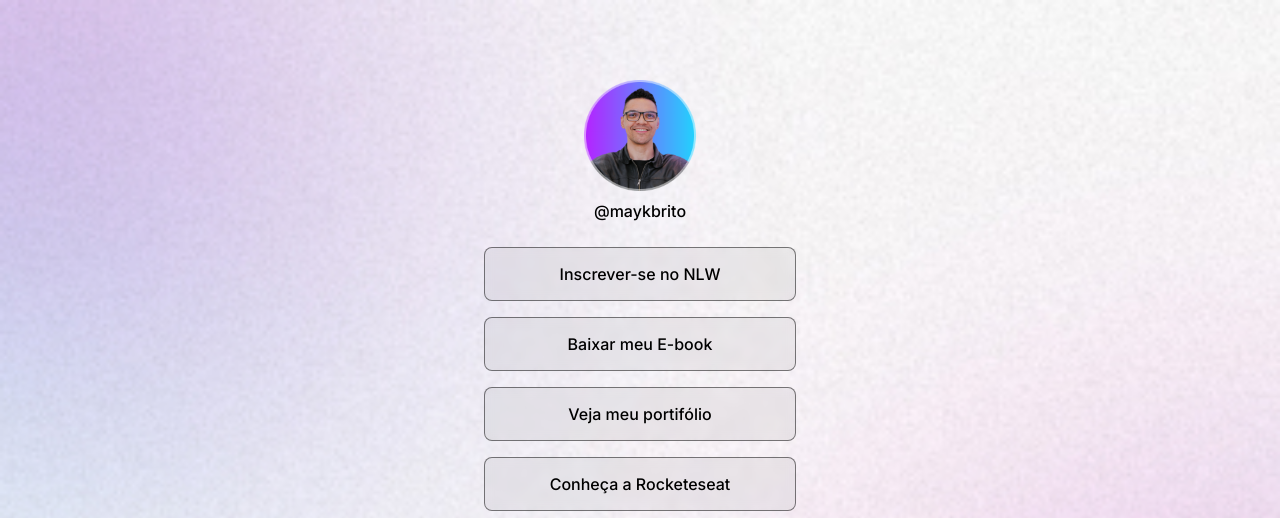
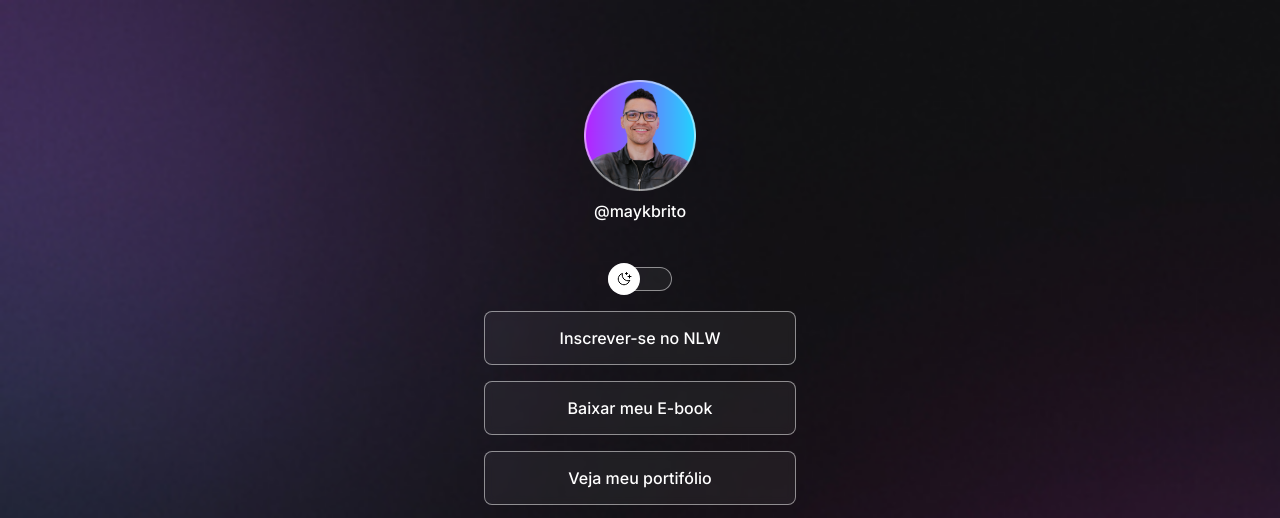
Before and after one commit to carolbarbosa101/social-links, a plain HTML site: page index.html in a window 1280 px wide. Shown: the top 518 px of the page. Drawn offline with nearby package versions, Linux system fonts and the light colour scheme.

Commit message:
one of lasts commit

```diff
--- a/index.html
+++ b/index.html
@@ -1,5 +1,5 @@
 <!DOCTYPE html>
-<html lang="en" class="light">
+<html lang="en" class="root">
 
 <head>
     <link rel="preconnect" href="https://fonts.googleapis.com">
@@ -20,6 +20,13 @@
             <img src="./assets/avatar.png" alt="Profile Pic">
             <p>@maykbrito</p>
         </div>
+
+
+        <div id="switch" onclick="changemood()">
+            <span></span>
+            <button></button>
+        </div>
+
         <ul>
             <li>
                 <a href="#" target="_blank">Inscrever-se no NLW</a>
@@ -56,6 +63,7 @@
 
     <script type="module" src="https://unpkg.com/ionicons@7.1.0/dist/ionicons/ionicons.esm.js"></script>
     <script nomodule src="https://unpkg.com/ionicons@7.1.0/dist/ionicons/ionicons.js"></script>
+    <script src="script.js"></script>
 </body>
 
 </html>
--- /dev/null
+++ b/script.js
@@ -0,0 +1,7 @@
+function changemood() {
+    const html = document.documentElement
+
+    html.classList.toggle('light')
+
+
+}
--- a/style.css
+++ b/style.css
@@ -11,6 +11,7 @@
     --surface-color: rgba(255,255,255, 0.05);
     --surface-color-hover: rgba(0,0,0, 0.02);
     --highlight-color: rgba(255, 255, 255, 0.2);
+    --switch-bg-url: url(./assets/MoonStars.svg);
 }
 
 .light {
@@ -20,6 +21,7 @@
     --surface-color: rgba(0,0,0, 0.05);
     --surface-color-hover: rgba(0,0,0, 0.02);
     --highlight-color: rgba(0, 0, 0, 0.1);
+    --switch-bg-url: url(./assets/Sun.svg);
 }
 
 body {
@@ -38,6 +40,8 @@ body * {
     padding: 0 24px;
 }
 
+/* profile */
+
 #profile {
     text-align: center;
     padding: 24px;
@@ -55,9 +59,45 @@ body * {
     line-height: 24px;
 }
 
-/* links lista*/
+/* switch */
+#switch {
+    position: relative;
+    width: 64px;
+    margin: 20px auto;
+}
+
+#switch button {
+    width: 32px;
+    height: 32px;
+    background: white var(--switch-bg-url) no-repeat center;
+    border: 0;
+    border-radius: 50%;
+
+    position: absolute;
+    top: 50%;
+    left: 0;
+    z-index: 1;
+    transform: translateY(-50%);
+}
+
+.light #switch button {
+    right: 0;
+    left: initial;
+
+}
+
+#switch span {
+    display: block;
+    width: 64px;
+    height: 24px;
+    background: var(--surface-color);
+    border: 1px solid var(--stroke-color);
+    -webkit-backdrop-filter: blur(4px);
+    border-radius: 9999px;
+}
 
 
+/* links lista*/
 ul {
     list-style: none;
     display: flex;
```
